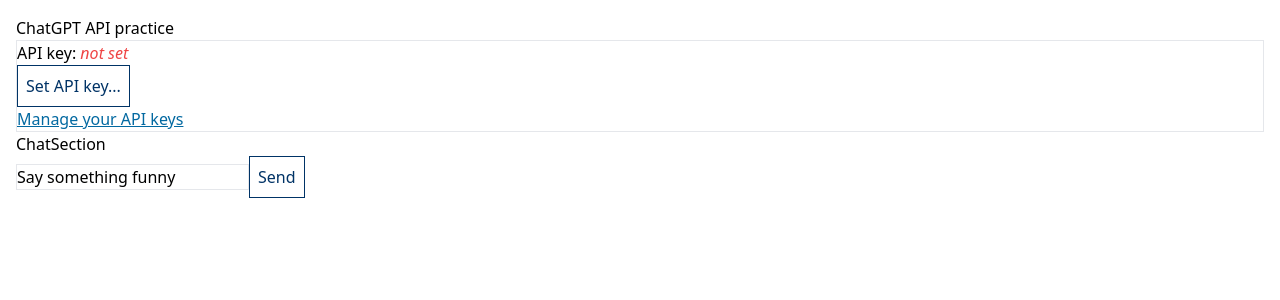
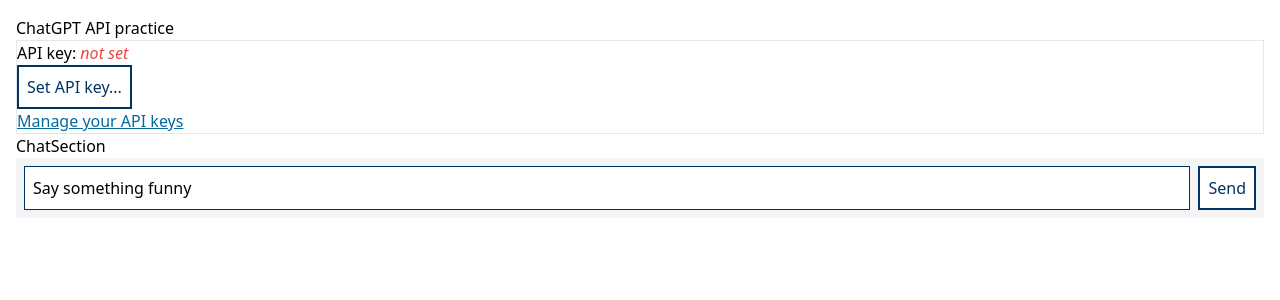
Before and after one commit to ginpei/chat-gpt-api-practice, a Next.js app: page / in a window 1280 px wide. Shown: the top 300 px of the page. Built offline with nearby package versions, Linux system fonts and the light colour scheme.

Commit message:
feat: 🎸 form style

```diff
--- a/src/domains/button/NiceButton.tsx
+++ b/src/domains/button/NiceButton.tsx
@@ -8,7 +8,7 @@ export const NiceButton = forwardRef<HTMLButtonElement, NiceButtonProps>(
       <button
         className={`
         NiceButton ${className}
-        border border-ginpei p-2 text-ginpei
+        border-2 border-ginpei bg-white p-2 text-ginpei
         hover:shadow-inner
         `}
         ref={ref}
--- /dev/null
+++ b/src/domains/input/NiceInput.tsx
@@ -0,0 +1,21 @@
+import { ComponentPropsWithoutRef, forwardRef } from "react";
+
+export type NiceInputProps = ComponentPropsWithoutRef<"input">;
+
+export const NiceInput = forwardRef<HTMLInputElement, NiceInputProps>(
+  ({ className = "", ...props }, ref): JSX.Element => {
+    return (
+      <input
+        className={`
+        NiceInput ${className}
+        border border-ginpei p-2
+        hover:shadow-inner
+        `}
+        ref={ref}
+        {...props}
+      />
+    );
+  }
+);
+
+NiceInput.displayName = "NiceInput";
--- a/src/pages/home/ChatForm.tsx
+++ b/src/pages/home/ChatForm.tsx
@@ -1,13 +1,17 @@
 import { FormEventHandler } from "react";
 import { NiceButton } from "../../domains/button/NiceButton";
+import { NiceInput } from "../../domains/input/NiceInput";
+import { HStack } from "../../domains/layout/HStack";
 
 export interface ChatFormProps {
+  disabled?: boolean;
   input: string;
   onInputChange: (input: string) => void;
   onSubmit: (input: string) => void;
 }
 
 export function ChatForm({
+  disabled,
   input,
   onInputChange,
   onSubmit,
@@ -18,14 +22,19 @@ export function ChatForm({
   };
 
   return (
-    <form className="ChatForm" onSubmit={onFormSubmit}>
-      <input
-        className="border"
-        onChange={(v) => onInputChange(v.currentTarget.value)}
-        type="text"
-        value={input}
-      />
-      <NiceButton>Send</NiceButton>
+    <form className="ChatForm p-2 bg-gray-100" onSubmit={onFormSubmit}>
+      <fieldset className="contents" disabled={disabled}>
+        <HStack>
+          <NiceInput
+            className="flex-grow"
+            onChange={(v) => onInputChange(v.currentTarget.value)}
+            placeholder="What is the HTML?"
+            type="text"
+            value={input}
+          />
+          <NiceButton>Send</NiceButton>
+        </HStack>
+      </fieldset>
     </form>
   );
 }
--- a/src/pages/home/ChatSection.tsx
+++ b/src/pages/home/ChatSection.tsx
@@ -17,8 +17,10 @@ export function ChatSection(): JSX.Element {
   const [sendError, setSendError] = useError();
   const [requestMessage, setRequestMessage] = useState("Say something funny");
   const [chatLog, setChatLog] = useState(loadChatLog());
+  const [processingChat, setProcessingChat] = useState(false);
 
   const onSubmit = async () => {
+    setProcessingChat(true);
     setSendError(null);
     try {
       const userMessage = buildChatMessage({
@@ -41,9 +43,12 @@ export function ChatSection(): JSX.Element {
         saveChatLog(newChatLog);
         return newChatLog;
       });
+      setRequestMessage("");
     } catch (error) {
       console.error(error);
       setSendError(toError(error));
+    } finally {
+      setProcessingChat(false);
     }
   };
 
@@ -51,11 +56,14 @@ export function ChatSection(): JSX.Element {
     <div className="ChatSection">
       <h1>ChatSection</h1>
       {sendError && <p className="text-red-700">{sendError.message}</p>}
-      <ChatForm
-        input={requestMessage}
-        onInputChange={setRequestMessage}
-        onSubmit={onSubmit}
-      />
+      <div className="sticky top-0">
+        <ChatForm
+          disabled={processingChat}
+          input={requestMessage}
+          onInputChange={setRequestMessage}
+          onSubmit={onSubmit}
+        />
+      </div>
       <VStack>
         {chatLog.map((message) => (
           <ChatItem key={message.id} message={message} />
```
